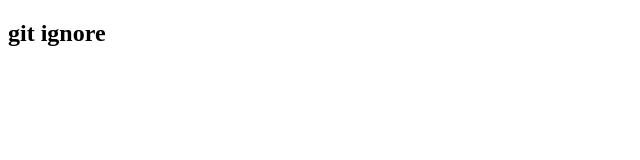
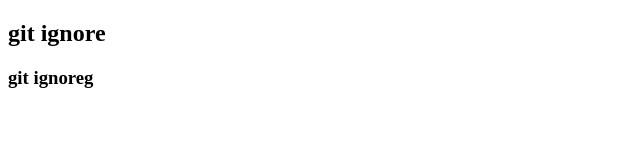
Before and after one commit to akhil9718/Git-ignore-concept, a plain HTML site: page index.html in a window 1280 px wide. Shown: the whole page, without its empty margins (0-640 px from the left). Drawn offline with Linux system fonts and the light colour scheme.

Commit message:
Git ignore file done

```diff
--- a/index.html
+++ b/index.html
@@ -7,5 +7,6 @@
 </head>
 <body>
     <h2>git ignore</h2>
+    <h3>git ignoreg</h3>
 </body>
 </html>
```
Also changed, not shown: 1 other file.
